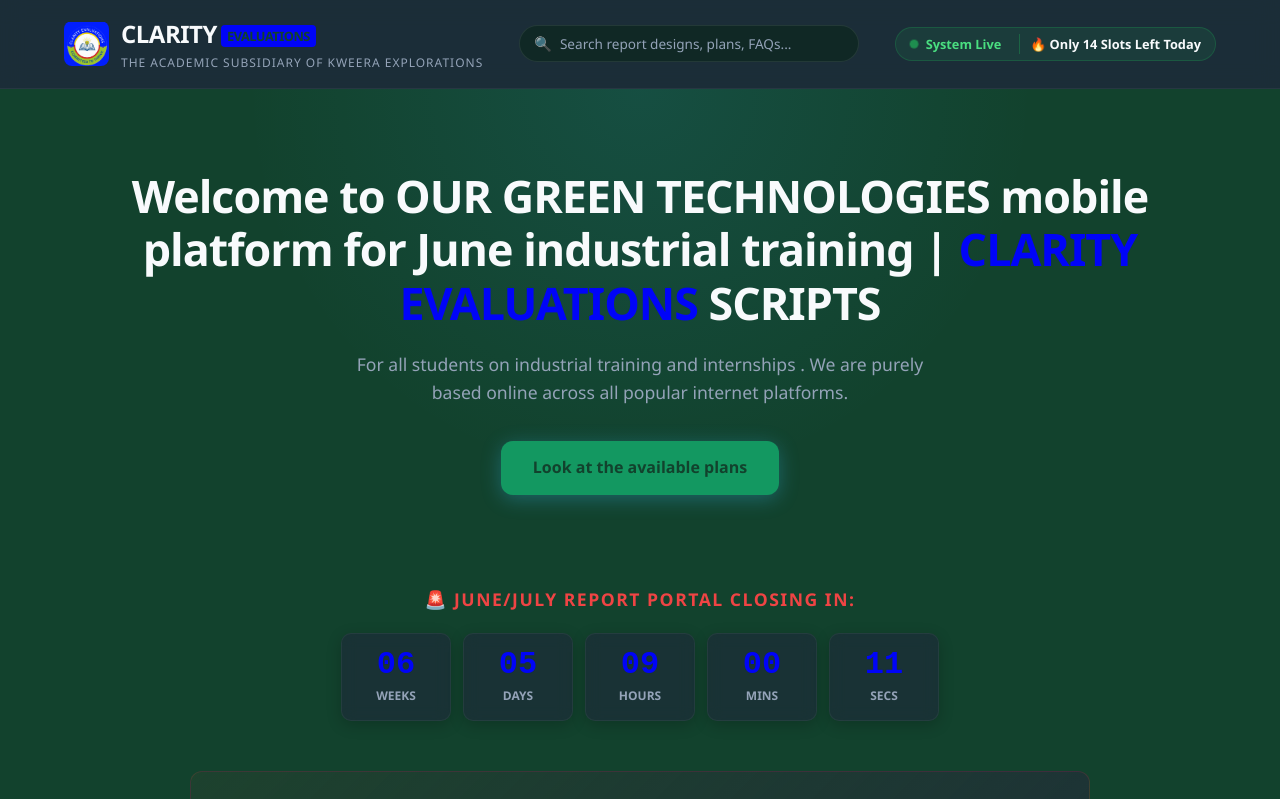
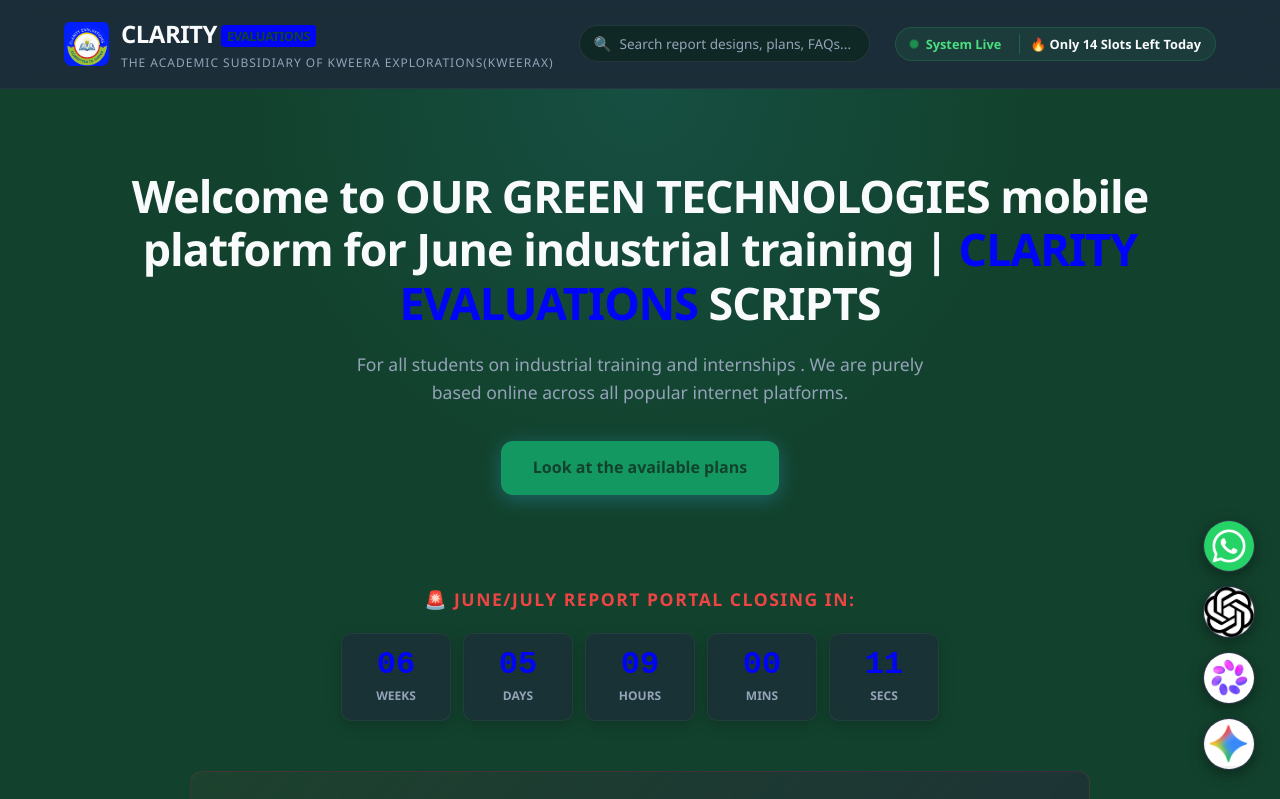
Before and after one commit to nasasiraeliask-dot/clarity-lite, a plain HTML site: page index.html in a window 1280 px wide. Shown: the top 799 px of the page. Drawn offline with Linux system fonts and the light colour scheme.

Commit message:
fix and include

```diff
--- a/index.html
+++ b/index.html
@@ -16,7 +16,7 @@
         <img src="clarity.png" alt="KweeraX Logo" class="brand-logo">
         <div class="logo-text">
             <span class="brand-name">CLARITY<span class="llc">EVALUATIONS</span></span>
-            <span class="brand-sub">The academic Subsidiary of Kweera Explorations</span>
+            <span class="brand-sub">The academic Subsidiary of Kweera Explorations(KweeraX)</span>
         </div>
     </div>
 
@@ -519,6 +519,22 @@
 
 
     <script src="kweerajava.js" defer></script>
+    <div class="floating-actions-sidebar">
+        <a href="https://wa.me/256771260553?text= " target="_blank" class="action-fab fab-custom-1" title="Whatsapp">
+        <img src="whatsapp.png" alt="Icon 1" class="fab-custom-img">
+    </a>
+    <a href="https://chat.openai.com" target="_blank" class="action-fab fab-custom-1" title="ChatGpt">
+        <img src="chatgpt.png" alt="Icon 1" class="fab-custom-img">
+    </a>
+
+    <a href="https://www.meta.ai" target="_blank" class="action-fab fab-custom-2" title="Meta">
+        <img src="meta.jpg" alt="Icon 2" class="fab-custom-img">
+    </a>
+
+    <a href="https://gemini.google.com" target="_blank" class="action-fab fab-custom-3" title="Gemini">
+        <img src="gemini.jpg" alt="Icon 3" class="fab-custom-img">
+    </a>
+</div>
 
 </body>
 </html>
--- a/kkweerax.css
+++ b/kkweerax.css
@@ -1148,7 +1148,7 @@ footer p { font-size: 0.9rem; color: var(--text-muted); }
 }
 
 .search-result-item:hover {
-    background: rgba(19, 152, 97, 0.15);
+    background: rgba(34, 23, 234, 0.15);
 }
 
 .result-matched-text {
@@ -1185,3 +1185,59 @@ footer p { font-size: 0.9rem; color: var(--text-muted); }
         margin: 5px 0 0 0;
     }
 }
+
+/* ==========================================================================
+   16. FLOATING ACTIONS SIDEBAR WITH CUSTOM IMAGE ICONS
+   ========================================================================== */
+.floating-actions-sidebar {
+    position: fixed;
+    bottom: 30px;
+    right: 25px;
+    display: flex;
+    flex-direction: column;
+    gap: 14px;
+    z-index: 4000; /* Stays above content layers while scrolling */
+}
+
+/* Base Floating Action Button Circular Container */
+.action-fab {
+    width: 52px;
+    height: 52px;
+    border-radius: 50%;
+    display: flex;
+    align-items: center;
+    justify-content: center;
+    overflow: hidden; /* Ensures the image doesn't bleed past the rounded circle */
+    background: var(--card-dark); /* Falls back to your dark theme slate background if image is transparent */
+    box-shadow: 0 4px 15px rgba(0, 0, 0, 0.4);
+    border: 1px solid rgba(255, 255, 255, 0.08);
+    transition: var(--transition);
+}
+
+/* Forces your custom images to fill the circle beautifully */
+.fab-custom-img {
+    width: 100%;
+    height: 100%;
+    object-fit: cover; /* Crops the image proportionally inside the circle */
+}
+
+/* Smooth slide out and brightness effect when hovered on desktop screens */
+.action-fab:hover {
+    transform: translateX(-5px) scale(1.08);
+    box-shadow: 0 6px 20px rgba(0, 0, 0, 0.6);
+    border-color: var(--light-blue);
+}
+
+/* Mobile Responsiveness adjustments */
+@media (max-width: 480px) {
+    .floating-actions-sidebar {
+        bottom: 20px;
+        right: 15px;
+        gap: 10px;
+    }
+
+    .action-fab {
+        width: 46px;
+        height: 46px;
+    }
+}
```
Also changed, not shown: chatgpt.png (added), gemini.jpg (added), meta.jpg (added).
